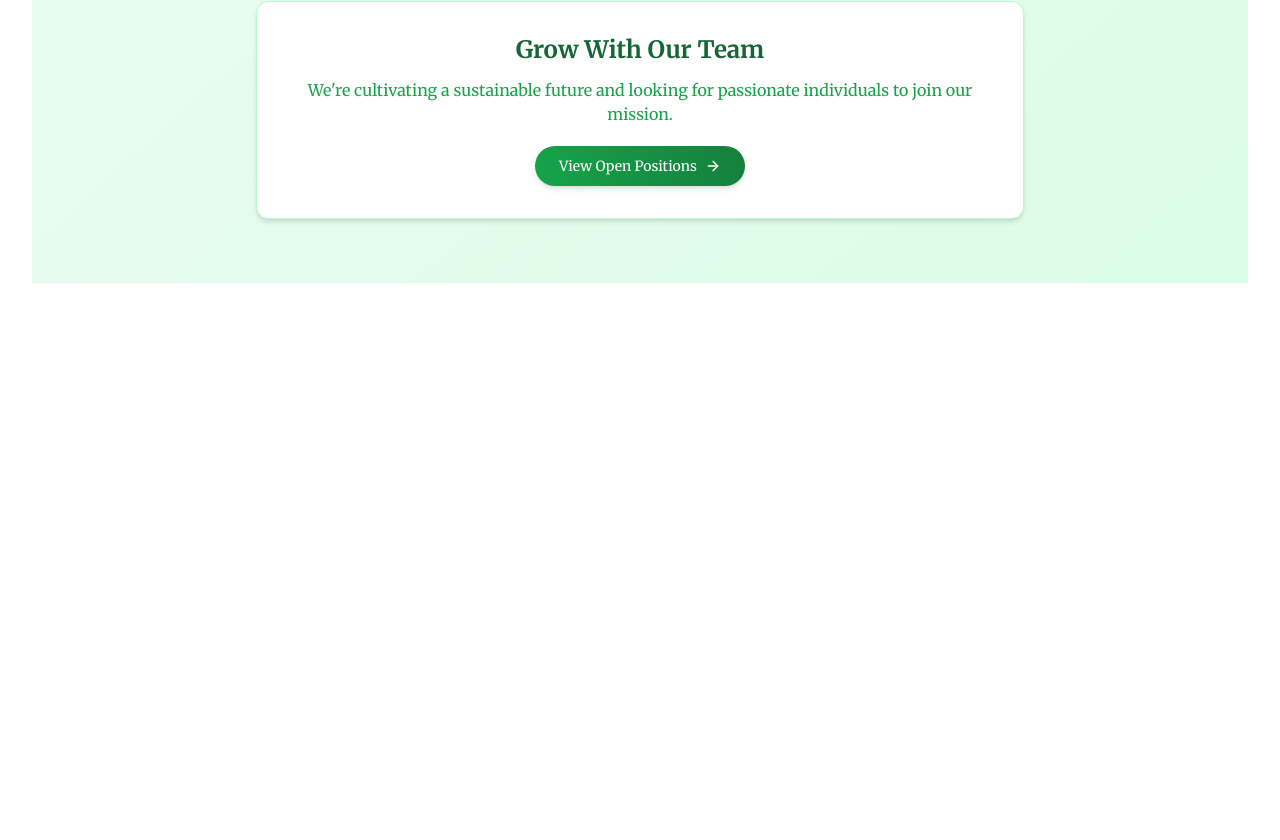
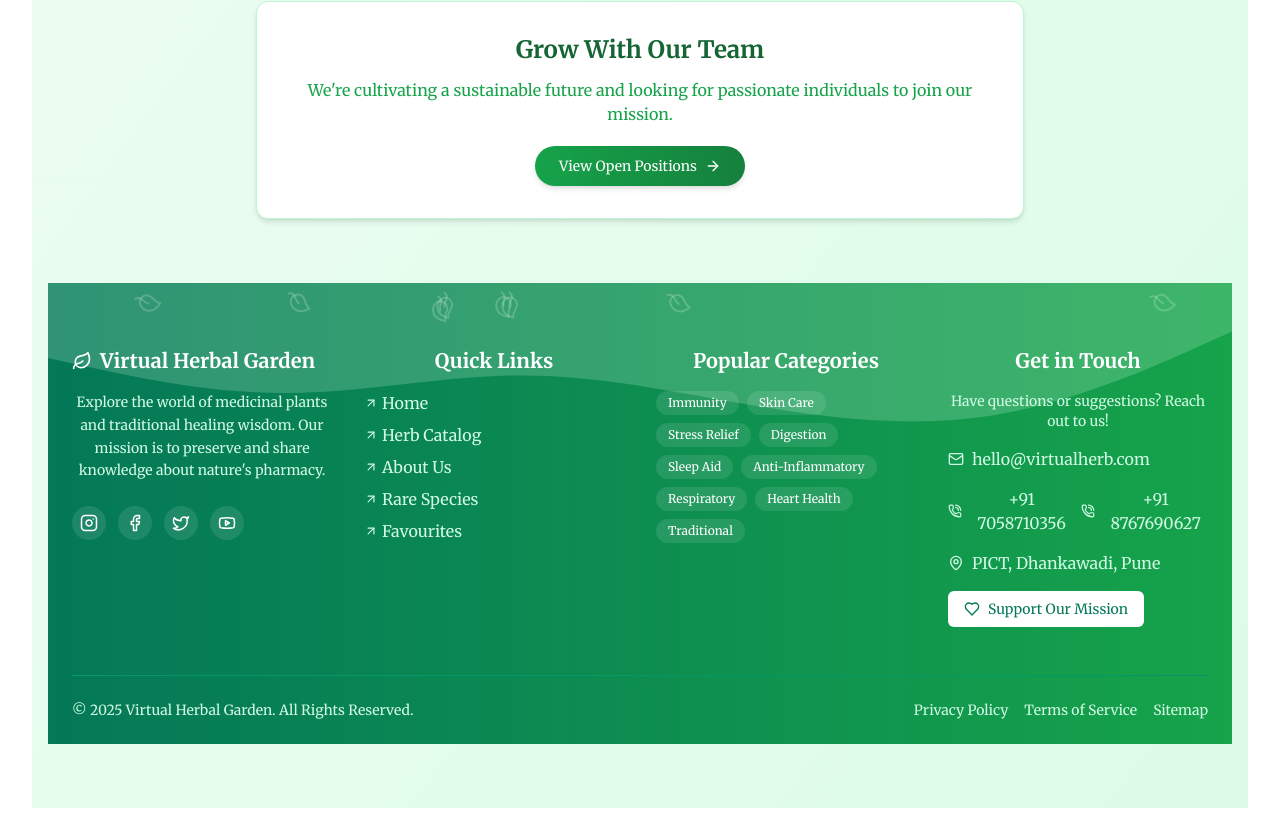
Before and after one commit to HimeshLaddha/Herbiverse, a React (Vite) app in the folder Frontend/: page /Aboutus in a window 1280 px wide. Shown: the part 839-1679 px from the top of the page. Before the commit the page ends 1154 px from the top, so only its background shows below. Built offline with nearby package versions, Linux system fonts and the light colour scheme.

Commit message:
footer add to all

```diff
--- a/Frontend/src/Components/AboutUs/Aboutus.jsx
+++ b/Frontend/src/Components/AboutUs/Aboutus.jsx
@@ -1,6 +1,8 @@
 import React, { useState } from 'react';
 import { motion, AnimatePresence } from 'framer-motion';
 import { Linkedin, Mail, Github, ArrowRight, User } from 'lucide-react';
+import Footer from '../../Components/Footer/Footer.jsx';
+
 import himesh from "/Photos/himesh.jpg"
 import aaditya from "/Photos/Aaditya.jpg"
 import pritik from "/Photos/pritik.jpg"
@@ -280,6 +282,8 @@ const AboutUs = () => {
           </div>
         </motion.div>
       </div>
+      {/* Footer */}
+    <Footer />
     </div>
   );
 };
--- a/Frontend/src/Components/Herbcatalog/Herbcatalog.jsx
+++ b/Frontend/src/Components/Herbcatalog/Herbcatalog.jsx
@@ -2,6 +2,7 @@ import React, { useState, useMemo } from "react";
 import { useNavigate } from "react-router-dom";
 import HerbCard from "../../Components/Herb/Herbcard";
 import plantData from "../Herb/Getplantdata.json";
+import Footer from '../../Components/Footer/Footer.jsx';
 import { FaLeaf, FaSearch, FaFilter } from "react-icons/fa";
 
 function Herbcatalog() {
@@ -167,6 +168,8 @@ function Herbcatalog() {
           </div>
         ))}
       </div>
+      {/* Footer */}
+    <Footer />
     </div>
   );
 }
--- a/Frontend/src/Components/RareSpecies/RareSpecies.jsx
+++ b/Frontend/src/Components/RareSpecies/RareSpecies.jsx
@@ -2,6 +2,8 @@ import React, { useState, useMemo } from "react";
 import { useNavigate } from "react-router-dom";
 import HerbCard from "../../Components/Herb/Herbcard";
 import plantData from "../Herb/Getplantdata.json";
+import Footer from '../../Components/Footer/Footer.jsx';
+
 import { FaLeaf, FaSearch, FaFilter } from "react-icons/fa";
 
 function RareSpecies() {
@@ -468,6 +470,8 @@ function RareSpecies() {
           </div>
         </div>
       )}
+      {/* Footer */}
+    <Footer />
     </div>
   );
 }
```
